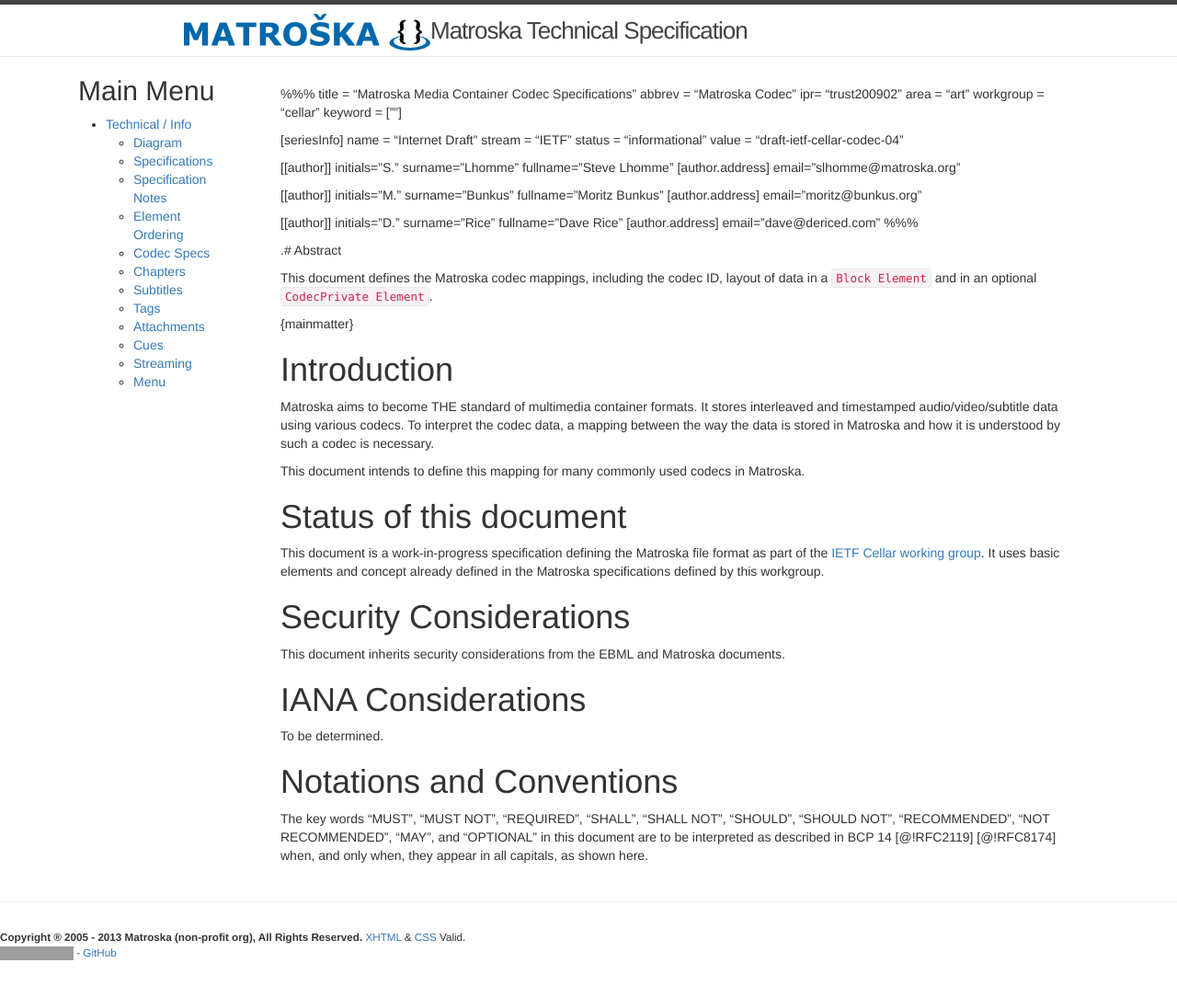
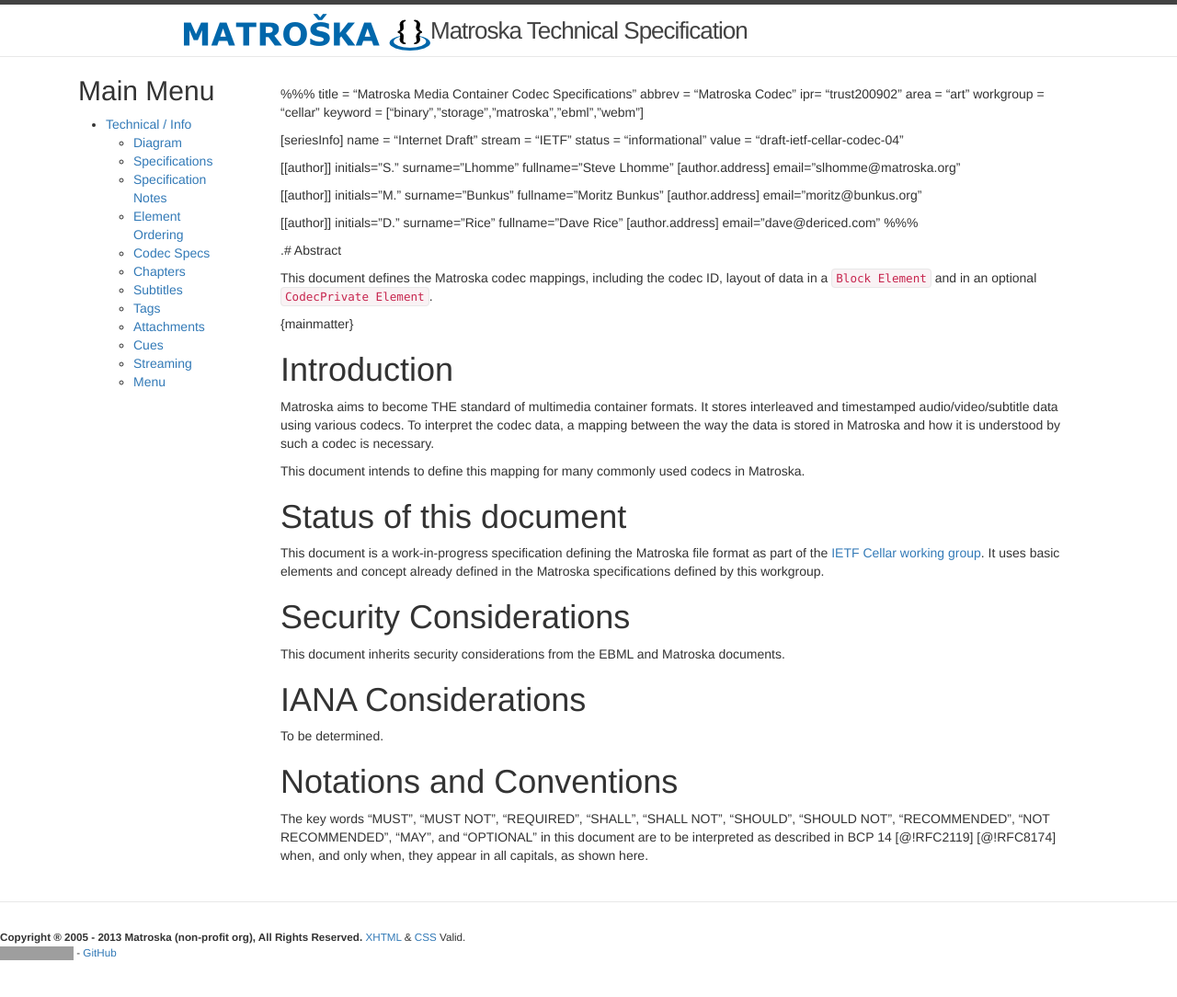
Before and after one commit to ietf-wg-cellar/matroska-specification, a Jekyll site: the page built from index_codec.md, in a window 1280 px wide. Shown: the whole page at 92% size. Built offline with Jekyll 4.4.1, drawn with Linux system fonts in a browser that asks for light colours; our own code applies the rules of GitHub Pages for plain Markdown files; grey boxes are pictures that could not be loaded.

Commit message:
add keywords to the RFC header

```diff
--- a/index_codec.md
+++ b/index_codec.md
@@ -4,7 +4,7 @@
 ipr= "trust200902"
 area = "art"
 workgroup = "cellar"
-keyword = [""]
+keyword = ["binary","storage","matroska","ebml","webm"]
 
 [seriesInfo]
 name = "Internet Draft"
```
Also changed, not shown: index_matroska.md (+1 -1 lines), index_tags.md (+1 -1 lines).
